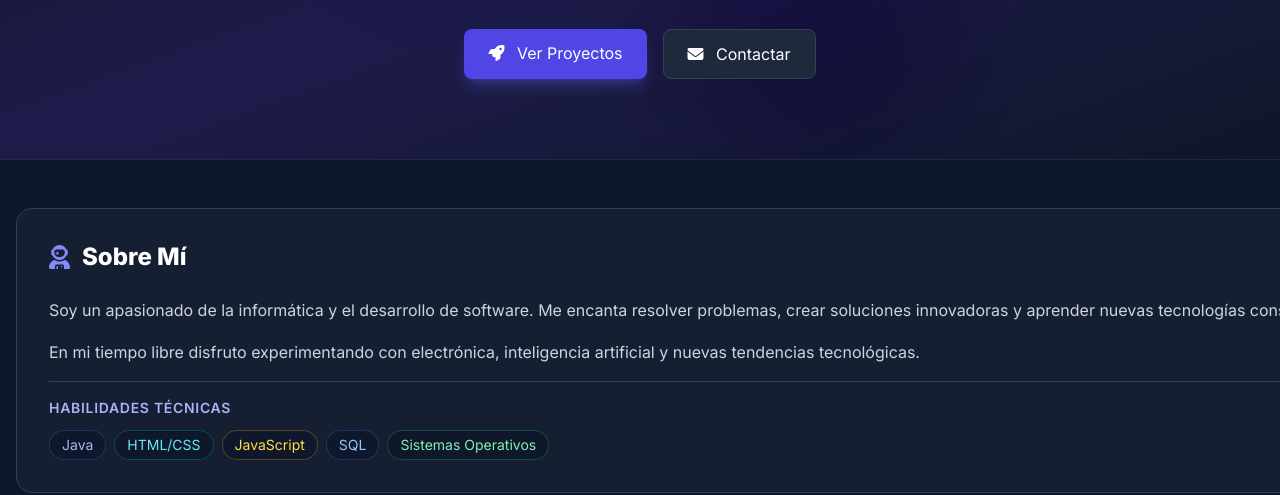
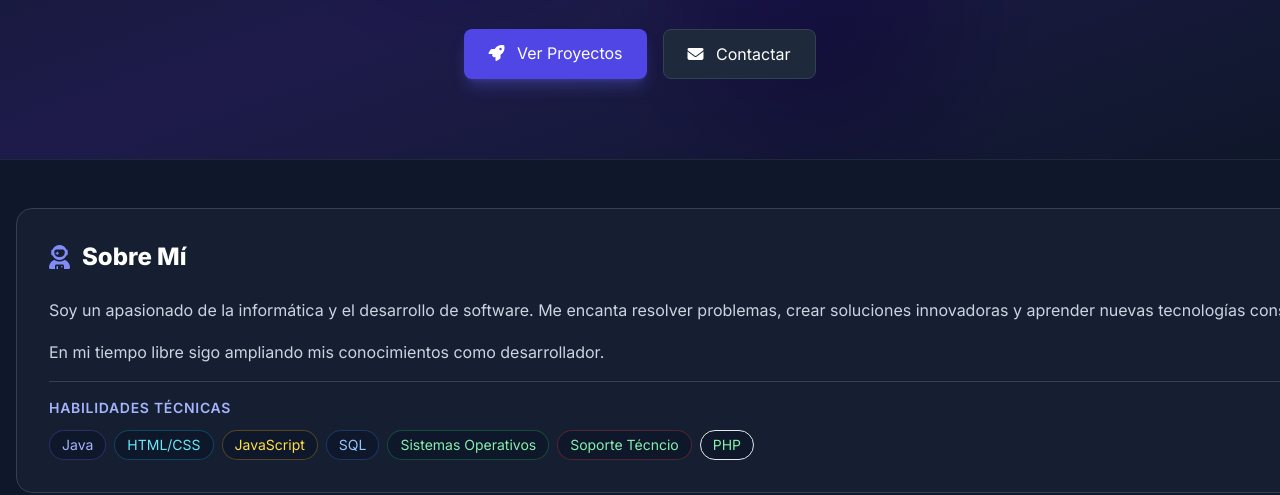
Before and after one commit to kev312/kev312.github.io, a website built with webpack: page index.html in a window 1280 px wide. Shown: the part 305-800 px from the top of the page. Built offline with nearby package versions, Linux system fonts and the light colour scheme.

Commit message:
Revise personal description and skills in index.html
Updated personal interests and added new skills.

```diff
--- a/index.html
+++ b/index.html
@@ -102,7 +102,7 @@
               Soy un apasionado de la informática y el desarrollo de software. Me encanta resolver problemas, crear soluciones innovadoras y aprender nuevas tecnologías constantemente.
             </p>
             <p>
-              En mi tiempo libre disfruto experimentando con electrónica, inteligencia artificial y nuevas tendencias tecnológicas.
+              En mi tiempo libre sigo ampliando mis conocimientos como desarrollador.
             </p>
             <div class="pt-4 border-t border-slate-700">
               <h3 class="text-sm font-semibold text-indigo-300 uppercase tracking-wider mb-3">Habilidades Técnicas</h3>
@@ -112,6 +112,8 @@
                 <span class="px-3 py-1 bg-slate-900 text-yellow-300 rounded-full text-sm border border-yellow-500/30">JavaScript</span>
                 <span class="px-3 py-1 bg-slate-900 text-blue-300 rounded-full text-sm border border-blue-500/30">SQL</span>
                 <span class="px-3 py-1 bg-slate-900 text-green-300 rounded-full text-sm border border-green-500/30">Sistemas Operativos</span>
+                <span class="px-3 py-1 bg-slate-900 text-green-300 rounded-full text-sm border border-red-500/30">Soporte Técncio</span>
+                <span class="px-3 py-1 bg-slate-900 text-green-300 rounded-full text-sm border border-white-500/30">PHP</span>
               </div>
             </div>
           </div>
@@ -195,7 +197,7 @@
               <img src="img/bolas.jpg" class="w-full h-full object-cover transition-transform duration-500 group-hover:scale-110" alt="Proyecto Decadencia">
               <div class="absolute inset-0 bg-gradient-to-t from-black/90 via-black/50 to-transparent flex items-end p-4">
                 <a href="https://decadencia-juego.vercel.app/" target="_blank" class="text-white font-bold hover:text-indigo-300 transition-colors">
-                  <i class="fas fa-link mr-2"></i> Juego Decadencia
+                  <i class="fas fa-link mr-2"></i> Esquiva Obstaculos
                 </a>
               </div>
             </div>
```
